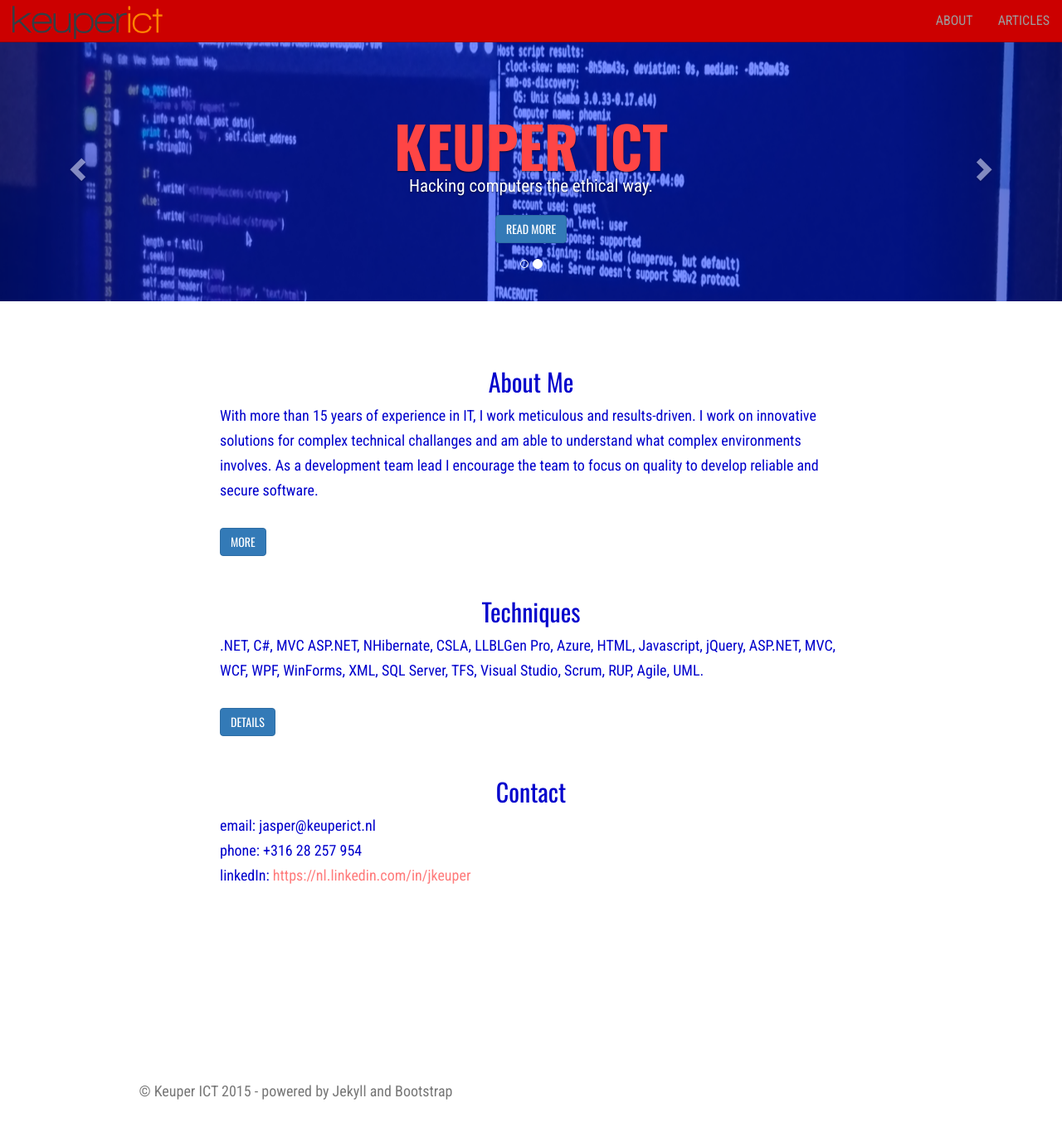
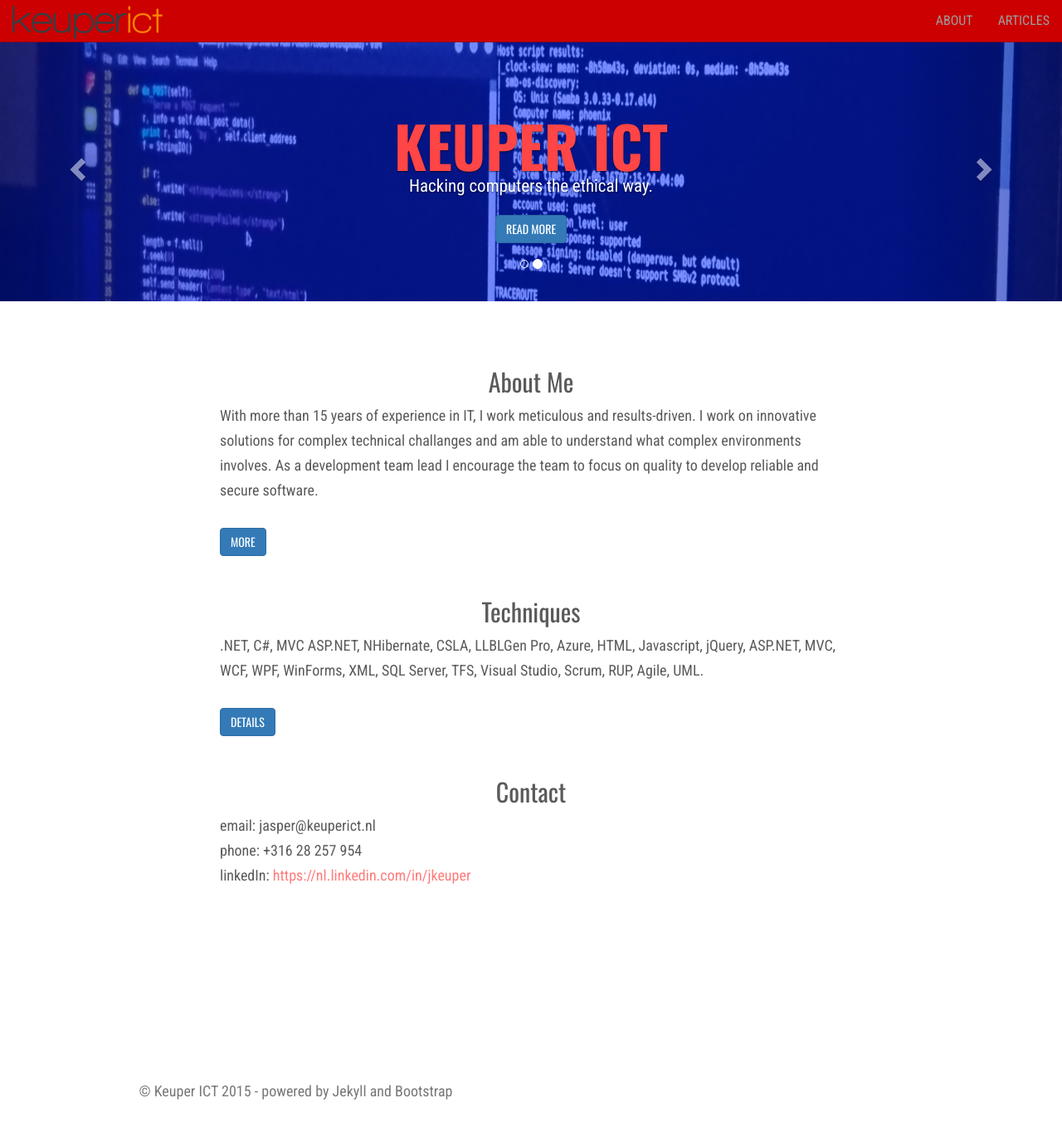
Before and after one commit to jkeuper/jkeuper.github.io, a Jekyll site: the page built from index.html, in a window 1280 px wide and 1400 px high, scrolled down 8 px. Shown: the top 1364 px of the window at 83% size. Built offline with Jekyll 4.4.1, drawn with Linux system fonts in a browser that asks for light colours; nearby versions of some CDN libraries; the list of posts is cut into pages by our own code.

Commit message:
Fixed colors

```diff
--- a/css/site.css
+++ b/css/site.css
@@ -4,7 +4,7 @@
 
 body {
   padding-bottom: 40px;
-  color: #0000CC;
+  color: #5a5a5a;
 }
 
 
@@ -50,7 +50,7 @@ body {
 /* Declare heights because of positioning of img element */
 .carousel .item {
   height: 320px;
-  background-color: #777;
+  background-color: #0000CC;
 }
 .carousel-inner > .item > img {
   position: absolute;
```
